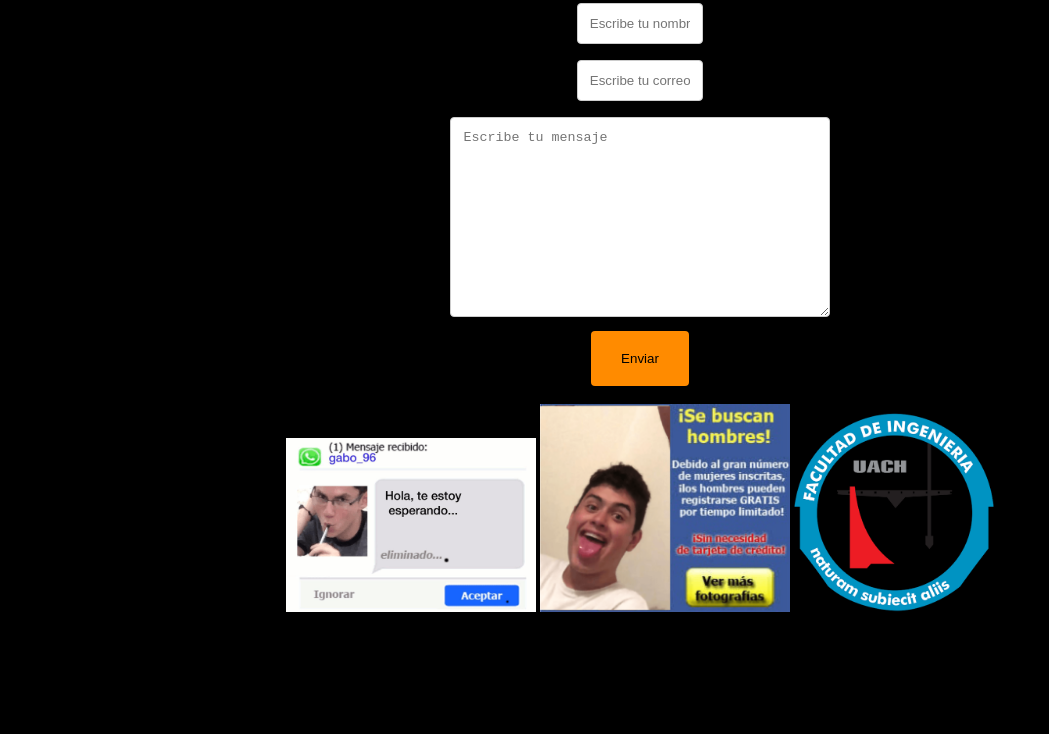
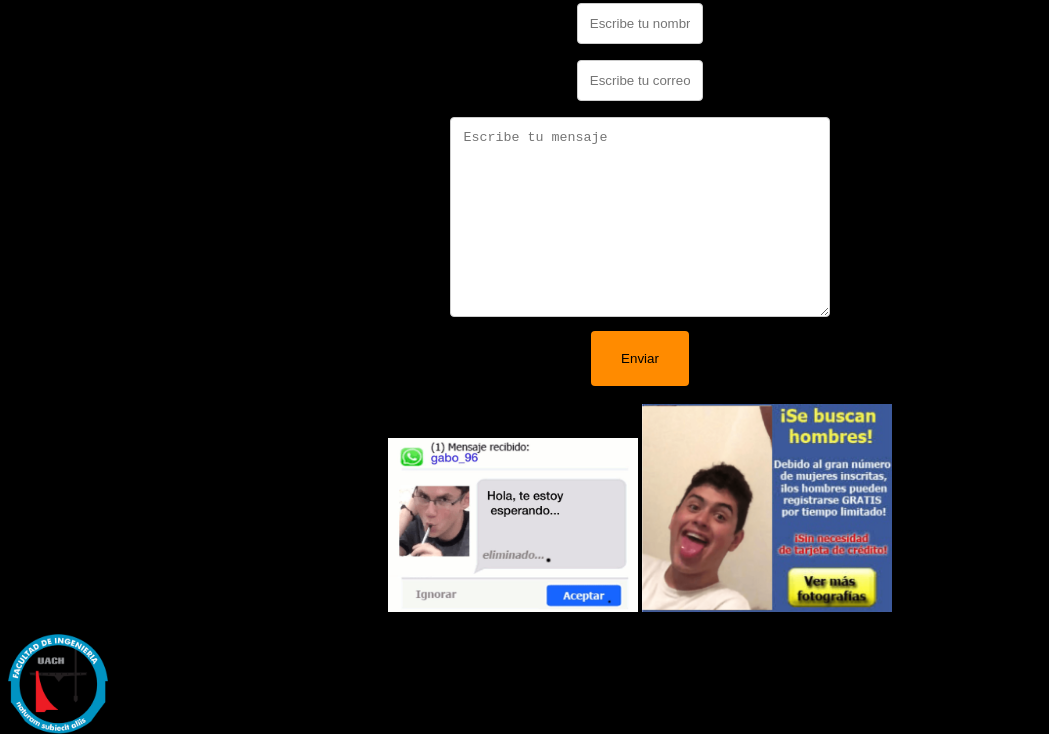
Before and after one commit to danielhrmsll/actividad_2, a plain HTML site: page index.html in a window 1280 px wide. Shown: the part 191-925 px from the top of the page, without its empty margins (0-1049 px from the left). Before the commit the page ends 815 px from the top, so only its background shows below. Drawn offline with Linux system fonts and the light colour scheme.

Commit message:
Add files via upload

```diff
--- a/index.html
+++ b/index.html
@@ -24,8 +24,8 @@
   </form><br>
   <CENTER>
   <img src="img/gabo.gif" width="250">
-  <img src="img/luisfer.gif" width="250">
-  <img src="img/ing.png" width="200">
+  <img src="img/luisfer.gif" width="250"><br><br>
+  <img src="img/ing.png" width="100" align="left">
 </CENTER>
 </body>
 </html>
```
